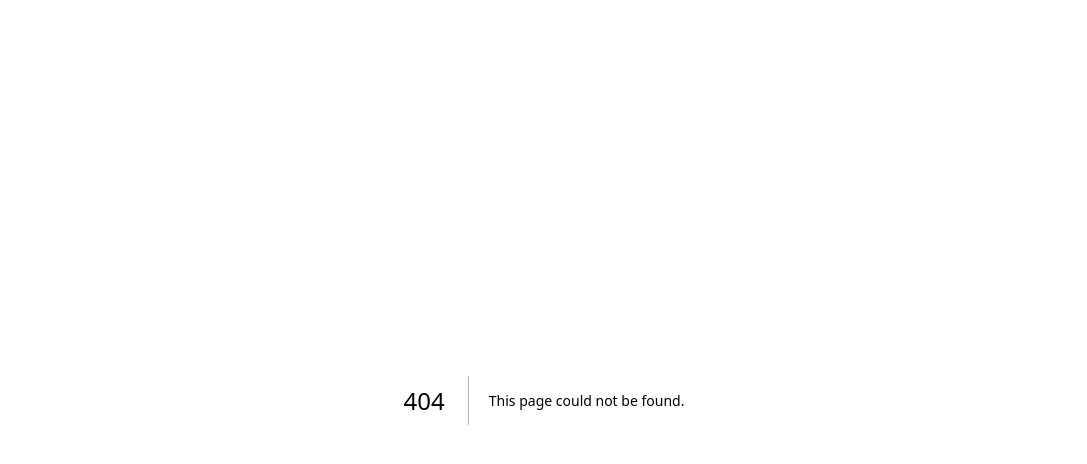
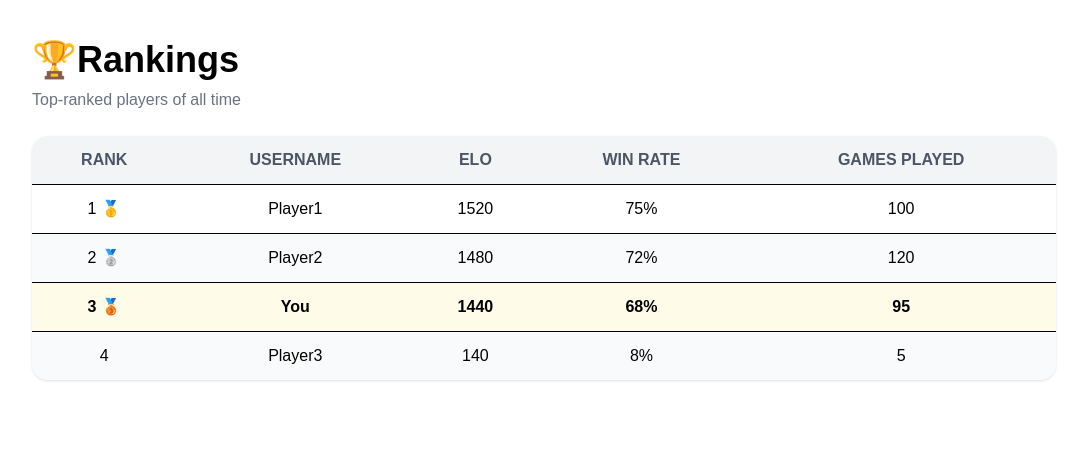
Before and after one commit to megasceptileftw/ecs162finalproject, a Next.js app: page /rankings in a window 1280 px wide. Before the commit this address had no page. Shown: the top 464 px of the page, without its empty margins (96-1183 px from the left). Built offline with nearby package versions, Linux system fonts and the light colour scheme.

Commit message:
initial rankings page
need database for real functionality, still only using temp data

```diff
--- /dev/null
+++ b/src/app/rankings/page.js
@@ -0,0 +1,84 @@
+'use client';
+import clsx from 'clsx';
+
+export default function rankingsPage() {
+  const currentUser = 'You'; // replace with auth user later
+
+  // temporary data, until the database works
+  const tempData = [
+    { username: 'Player1', rank: 1, elo: 1520, winRate: 0.75, gamesPlayed: 100 },
+    { username: 'Player2', rank: 2, elo: 1480, winRate: 0.72, gamesPlayed: 120 },
+    { username: 'You', rank: 3, elo: 1440, winRate: 0.68, gamesPlayed: 95 },
+    { username: 'Player3', rank: 4, elo: 140, winRate: 0.08, gamesPlayed: 5 },
+  ];
+
+  // function to return a award emoji if player is in top 3, or null if not
+  function medalTopThree(rank) {
+    if (rank === 1) return '🥇';
+    if (rank === 2) return '🥈';
+    if (rank === 3) return '🥉';
+    return null;
+  }
+
+  // tailwind css classes from cheat sheet: https://www.creative-tim.com/twcomponents/cheatsheet/
+  // or, from examples in docs: https://tailwindcss.com/docs/installation/using-vite
+
+  return (
+    // make seperate divs for the screen and the contents
+    // make the white background take up the whole screen
+    <div className="min-h-screen bg-white p-10">
+        {/*set the max width of the table to 64rem, or 1024 pixels,
+        centered horizontally, black text */}
+      <div className="max-w-5xl mx-auto text-black">
+        {/*large bold title*/}
+        <h1 className="text-4xl font-bold text-left">  🏆Rankings </h1>
+        {/*subtext, grey, spacing on the bottom and top*/}
+        <p className="text-gray-500 mb-6 mt-2">Top-ranked players of all time</p>
+
+        {/*rounded edges and slight shadow for the chart*/}
+        <div className="overflow-x-auto rounded-2xl shadow ">
+             {/* make an html table: https://www.w3schools.com/html/html_tables.asp
+             make it span the whole width */}
+          <table className="min-w-full">
+            {/*set the background and text color, center it*/}
+            <thead className="bg-gray-100 text-gray-600 text-center">
+              <tr>
+                {/*make all of the headers, with a bit of padding*/}
+                <th className="p-3">RANK</th>
+                <th className="p-3">USERNAME</th>
+                <th className="p-3">ELO</th>
+                <th className="p-3">WIN RATE</th>
+                <th className="p-3">GAMES PLAYED</th>
+              </tr>
+            </thead>
+            {/*loop through the data using .map, and use it to fill out the cells in the row,
+            similar to here: https://www.geeksforgeeks.org/how-to-create-a-table-in-reactjs/  */}
+            <tbody>
+              {tempData.map((player, index) => (
+                <tr key={player.username}
+                // use clsx for conditional styling
+                // https://nextjs.org/learn/dashboard-app/css-styling
+                className={clsx(
+                    // put a border on top of them all and make grey on hover
+                    'border-t hover:bg-gray-100',
+                    // make every other one light gray by default
+                    index % 2 === 1 && 'even:bg-gray-50',
+                    // if the username is the logged in user, make it yellow
+                    player.username === currentUser && 'bg-yellow-50 font-semibold'
+                )}
+                >
+                {/*fill out the cells, using the data*/}
+                <td className="p-3 text-center">{player.rank} {medalTopThree(player.rank)}</td>
+                <td className="p-3 text-center">{player.username}</td>
+                <td className="p-3 text-center">{player.elo}</td>
+                <td className="p-3 text-center">{player.winRate*100}%</td>
+                <td className="p-3 text-center">{player.gamesPlayed}</td>
+                </tr>
+              ))}
+            </tbody>
+          </table>
+        </div>
+      </div>
+    </div>
+  );
+}
```
Also changed, not shown: package.json (+6 -5 lines), 1 other file (tests, documents, lock files or other folders).
